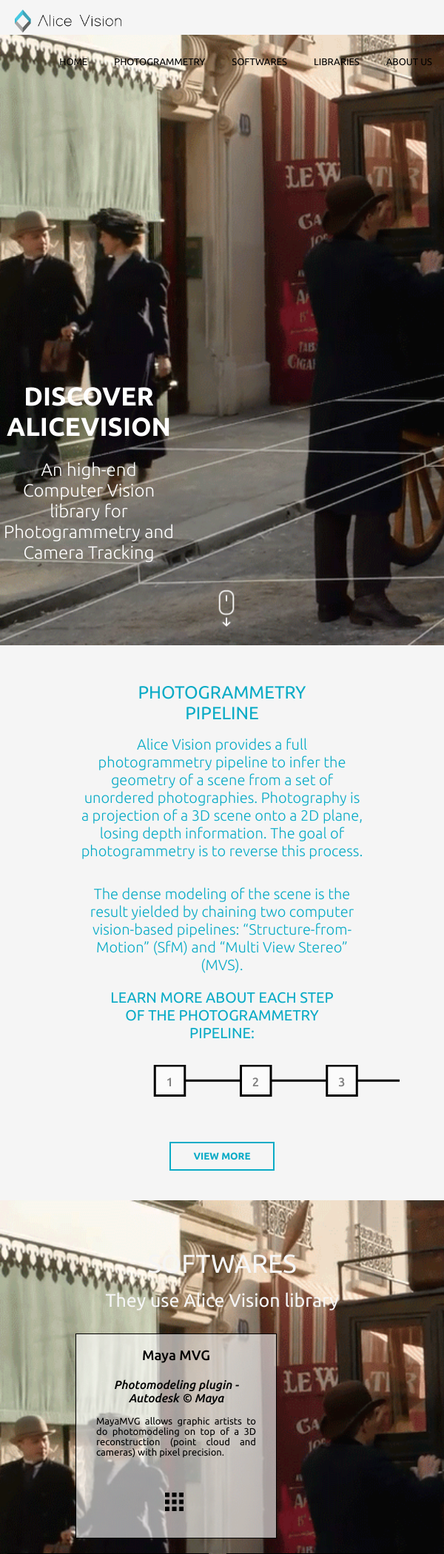
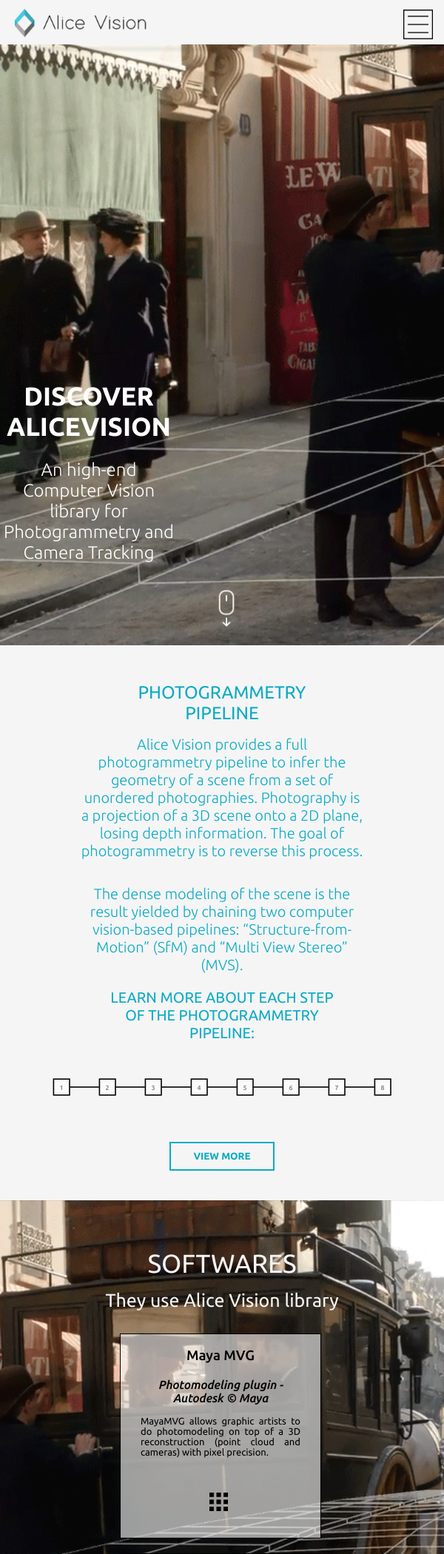
Before and after one commit to alicevision/alicevision.github.io, a PHP site: page / in a window 600 px wide. Shown: the top 2100 px of the page at 74% size. Run offline with PHP 8.4, Linux system fonts and the light colour scheme.

Commit message:
responsive correction

```diff
--- a/Design/css/global.css
+++ b/Design/css/global.css
@@ -20,6 +20,7 @@
   height : 55px;
   position: fixed;
   background: whitesmoke;
+  z-index: 5;
    /* background: #89bad1;*/
 }
 #header h1{
@@ -594,6 +595,7 @@
   width: 100%;
   text-align: center;
   border-bottom: 1px solid #DBDBDB;
+  padding: 5px 0 5px 0;
 }
 #menuMobile div:nth-child(2) li a{
   padding: 20px;
@@ -1061,10 +1063,25 @@
  /*  menu fixed*/
 
 
-#logoTop{
-  width: 175px;
-  margin-top: 21px;
-}
+#header{
+    height: 68px;
+  }
+
+  #logoTop{
+    width:215px;
+    top:2px;
+    position: absolute;
+    z-index: 2;
+    margin-top: 18px;
+  }
+  #menu{
+    display: none;
+  }
+
+  #menuMobile{
+    display: block;
+  }
+
 #scene{
   width: 47%
 }
@@ -1159,6 +1176,24 @@
 
 /* Medium devices (tablets, 768px and up)*/
 @media (min-width: 768px) and (max-width: 979px) {
+   #header{
+    height: 68px;
+  }
+
+  #logoTop{
+    width:215px;
+    top:2px;
+    position: absolute;
+    z-index: 2;
+    margin-top: 18px;
+  }
+  #menu{
+    display: none;
+  }
+
+  #menuMobile{
+    display: block;
+  }
   #hamburgerMenu div:nth-child(2){
     width: 30% !important;
   }
--- a/Design/css/homePage.css
+++ b/Design/css/homePage.css
@@ -504,7 +504,6 @@
 
 #promoAlgo{
   width: 100%;
-  background: whitesmoke;
   min-height: 200px;
 }
 
@@ -530,7 +529,7 @@
   font-weight: 400;
   font-size: 30px;
   text-transform: uppercase;
-   color:#09abc6;
+   color:whitesmoke;
    -webkit-transition: color 1s -webkit-transform 2s;
   transition: color 1s, transform 2s;
 }
@@ -700,7 +699,8 @@
   }
   #pipeline .stepLine{
     transform: scale(0.4) !important;
-    margin-left: -73% !important;
+    margin-left: 0% !important;
+    transform-origin: left;
   }
 
   #divMayaMVG, #divMeshroom, #divOFX, #lib1, #lib2, #lib3{
@@ -719,9 +719,42 @@
 
  }
 
-@media (min-width: 590px) and (max-width: 767px) {}
+@media (min-width: 590px) and (max-width: 767px) {
+   #pipeline .stepLine{
+    transform: scale(0.4) !important;
+    margin-left: 0% !important;
+    transform-origin: left;
+  }
+  #divMayaMVG, #divMeshroom, #divOFX, #lib1, #lib2, #lib3{
+    margin-left: 27%;
+  }
+  #promoAlgo div:nth-child(4),#promoAlgo div:nth-child(5){
+    width: 100%;
+  }
 
-@media (min-width: 768px) and (max-width: 979px) {}
+
+}
+
+@media (min-width: 768px) and (max-width: 979px) {
+  #pipeline .stepLine{
+    transform: scale(0.5) !important;
+    margin-left: 0% !important;
+    transform-origin: left;
+  }
+  #promoAlgo h3{
+    display: none;
+  }
+   #divOFX, #lib3{
+    margin-left: 36%;
+   }
+   #promoAlgo div:nth-child(4){
+    float: left;
+  }
+    #promoAlgo div:nth-child(5){
+    float: right;
+  }
+
+}
 
 @media (min-width: 980px) and (max-width: 1199px) {}
 
--- a/Design/css/step.css
+++ b/Design/css/step.css
@@ -89,3 +89,21 @@
   padding-bottom: 0px;
   transform: scale(0.5);
 }
+
+@media (min-width: 481px) and (max-width: 589px) { }
+
+@media (min-width: 590px) and (max-width: 767px) {
+  #pipeline .stepLine{
+    transform: scale(0.4);
+    margin-left: 0%;
+    transform-origin: left;
+  }
+}
+
+@media (min-width: 768px) and (max-width: 979px) {}
+
+@media (min-width: 980px) and (max-width: 1199px) {}
+
+@media (min-width: 1200px) and (max-width: 1499px) {}
+
+@media (min-width: 1500px) {}
--- a/Design/js/mainJquery.js
+++ b/Design/js/mainJquery.js
@@ -35,14 +35,14 @@
 /*
 $("#softContent div, #libContent div ").mouseover(function(){
     $(this + 'img').attr("src","Design/img/seemoreWhite.png");
-});
+});*/
 $(".btnForCube").mouseover(function(){
     $(this).attr("src","Design/img/seemoreBlue.png");
 });
 $(".btnForCube").mouseout(function(){
     $(this).attr("src","Design/img/seemore.png");
 });
-*/
+
 
 
 /* animation finalement pas utilisé
--- a/Design/js/mainJs.js
+++ b/Design/js/mainJs.js
@@ -133,7 +133,7 @@
 });
 
 
-
+/*
 
 
 function menuFloatable(last_known_scroll_position) {
--- a/index.html
+++ b/index.html
@@ -79,28 +79,28 @@
                         </h2>
                         <div id="pipeline">
                             <div class="stepLine">
-                                <a href="Template/page1.html"><div class="step1" id="pipelineS1"><p>1</p></div></a>
+                                <a href="Template/page1.html" id="pipelineS1"><div class="step1" ><p>1</p></div></a>
                                 <div class="l1"></div>
                                 <div class="l1b" id="lb"></div>
-                                <a href="Template/page1.html"><div class="step2" id="pipelineS2"><p>2</p></div></a>
+                                <a href="Template/page1.html" id="pipelineS2"><div class="step2"><p>2</p></div></a>
                                 <div class="l2"></div>
                                 <div class="l2b" id=""></div>
-                                <a href="Template/page1.html"><div class="step3" id="pipelineS3"><p>3</p></div></a>
+                                <a href="Template/page1.html" id="pipelineS3"><div class="step3"><p>3</p></div></a>
                                 <div class="l3"></div>
                                 <div class="l3b" id=""></div>
-                                <a href="Template/page1.html"><div class="step4" id="pipelineS4"><p>4</p></div></a>
+                                <a href="Template/page1.html" id="pipelineS4"><div class="step4"><p>4</p></div></a>
                                 <div class="l4"></div>
                                 <div class="l4b" id=""></div>
-                                <a href="Template/page1.html"><div class="step5" id="pipelineS5"><p>5</p></div></a>
+                                <a href="Template/page1.html"  id="pipelineS5"><div class="step5"><p>5</p></div></a>
                                 <div class="l5"></div>
                                 <div class="l5b" id=""></div>
-                                <a href="Template/page1.html"><div class="step6" id="pipelineS6"><p>6</p></div></a>
+                                <a href="Template/page1.html" id="pipelineS6"><div class="step6"><p>6</p></div></a>
                                 <div class="l6"></div>
                                 <div class="l6b" id=""></div>
-                                <a href="Template/page1.html"><div class="step7" id="pipelineS7"><p>7</p></div></a>
+                                <a href="Template/page1.html" id="pipelineS7"><div class="step7"><p>7</p></div></a>
                                 <div class="l7"></div>
                                 <div class="l7b" id=""></div>
-                                <a href="Template/page1.html"><div class="step8" id="pipelineS8"><p>8</p></div></a>
+                                <a href="Template/page1.html" id="pipelineS8"><div class="step8"><p>8</p></div></a>
                             </div>
                         </div>
                     </div>
@@ -202,13 +202,10 @@
                 </div>
                  <div class="clear"></div>
 
-
-            </div>
-
                  <div id="promoAlgo">
                     <h1>Result example</h1>
-                <h3>Model 1</h3>
-                <h3>Model 2</h3>
+                    <h3></h3>
+                    <h3></h3>
                     <div class="sketchfab-embed-wrapper">
                         <iframe width="640" height="480" src="https://sketchfab.com/models/0d38fbbf35ce44d085e2ec18368942df/embed" frameborder="0" allowvr allowfullscreen mozallowfullscreen="true" webkitallowfullscreen="true" onmousewheel=""></iframe>
                     </div>
@@ -219,6 +216,9 @@
                      <div class="clear"></div>
 
                 </div>
+
+            </div>
+
 
 
             <!--
```
Lines whose indentation alone changed are shown as unchanged.
